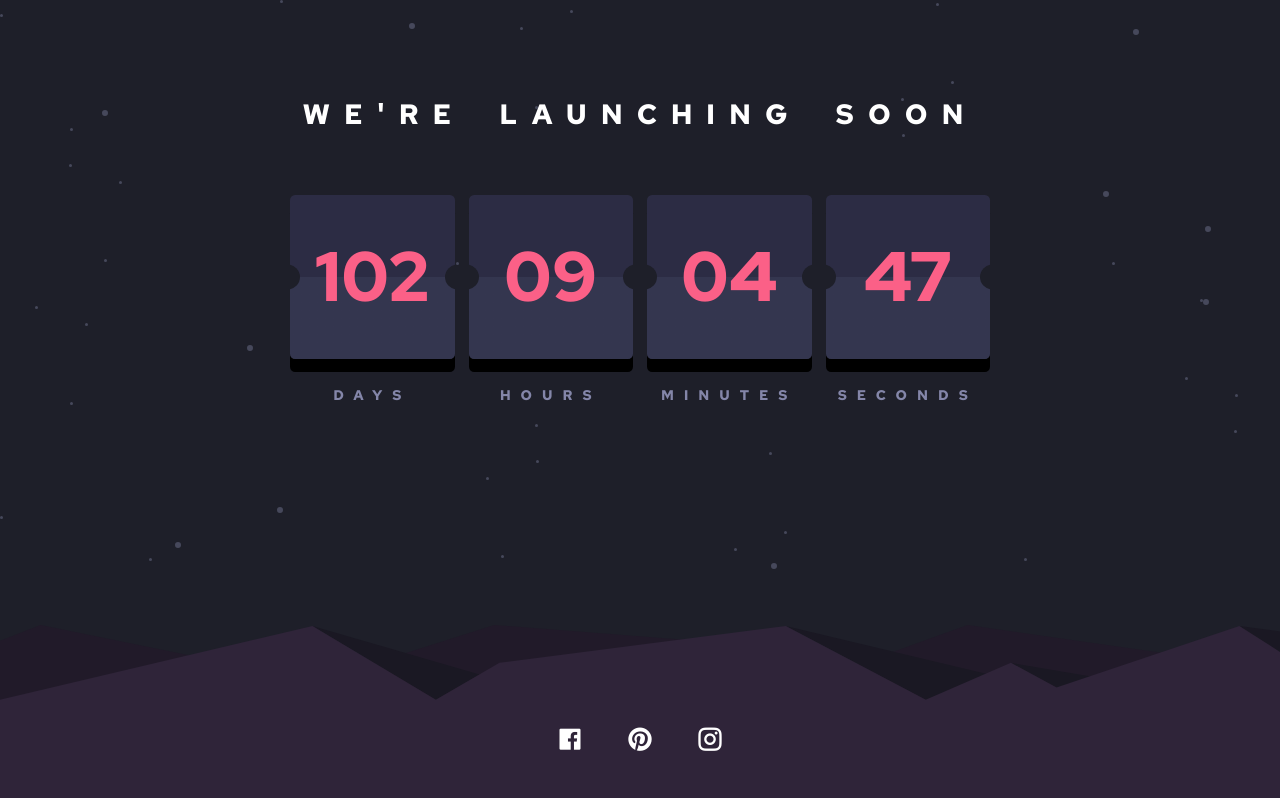
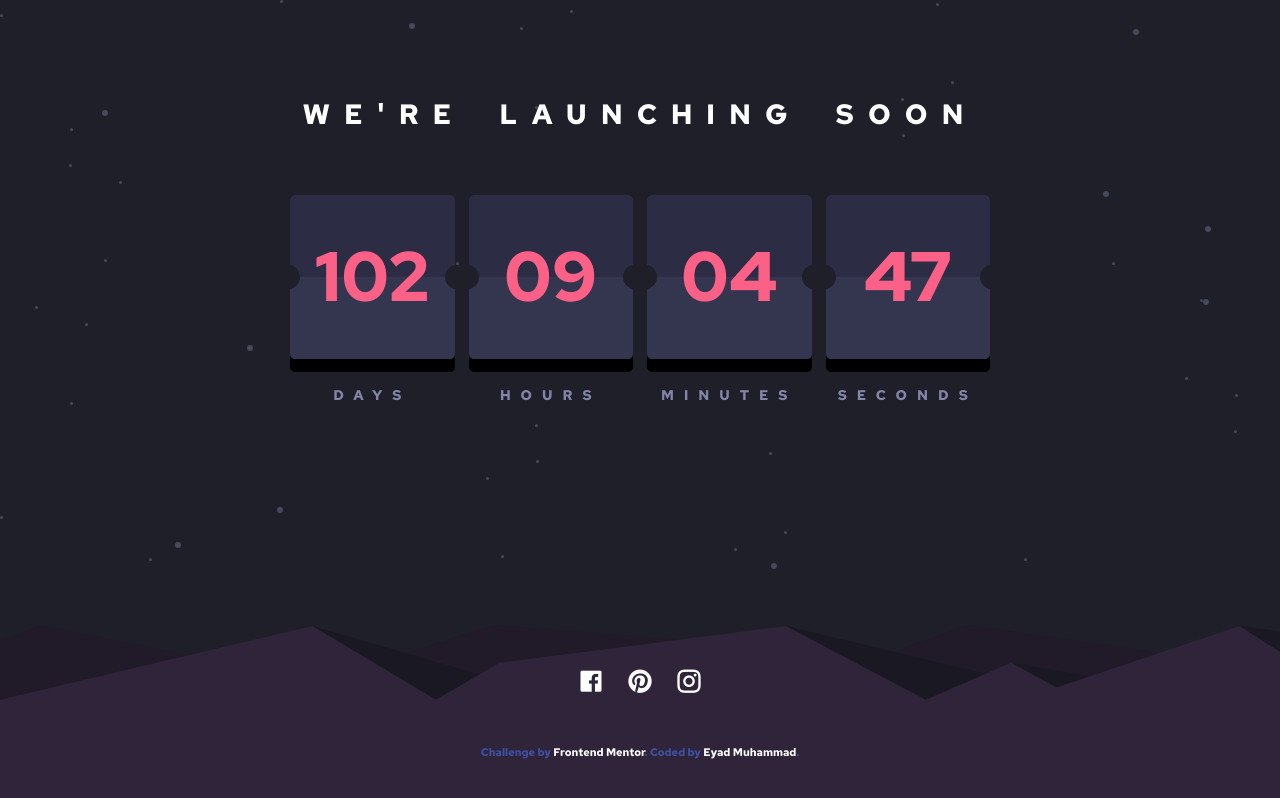
Before and after one commit to Ed-Mo1/Lunch-countdown-timer, a website: page index.html in a window 1280 px wide. Drawn offline with Linux system fonts and the light colour scheme.

Commit message:
added link v-1.1

```diff
--- a/index.html
+++ b/index.html
@@ -19,11 +19,9 @@
 
     <style>
       .attribution {
+        color: hsl(228, 45%, 44%);
         font-size: 11px;
         text-align: center;
-      }
-      .attribution a {
-        color: hsl(228, 45%, 44%);
       }
     </style>
   </head>
@@ -65,8 +63,9 @@
     </main>
     <div
       id="social-links"
-      class="d-flex gap-5 justify-content-center align-items-center position-absolute"
+      class="d-flex gap-5 flex-column justify-content-center align-items-center position-absolute"
     >
+      <div id="links" class="d-flex gap-4">
         <a href="#"><i class="ri-facebook-box-fill"></i></a>
         <a href="#">
           <i class="ri-pinterest-fill"></i>
@@ -75,13 +74,17 @@
           <i class="ri-instagram-line"></i>
         </a>
       </div>
-    <script src="./src/index.js"></script>
-  </body>
-</html>
-<!--
+
       <div class="attribution">
         Challenge by
         <a href="https://www.frontendmentor.io?ref=challenge" target="_blank"
           >Frontend Mentor</a
-      >. Coded by <a href="#">Your Name Here</a>.
-    </div> -->
+        >. Coded by
+        <a href="https://www.frontendmentor.io/profile/Ed-Mo1" target="_blank"
+          >Eyad Muhammad</a
+        >.
+      </div>
+    </div>
+    <script src="./src/index.js"></script>
+  </body>
+</html>
```
Lines whose indentation alone changed are shown as unchanged.
